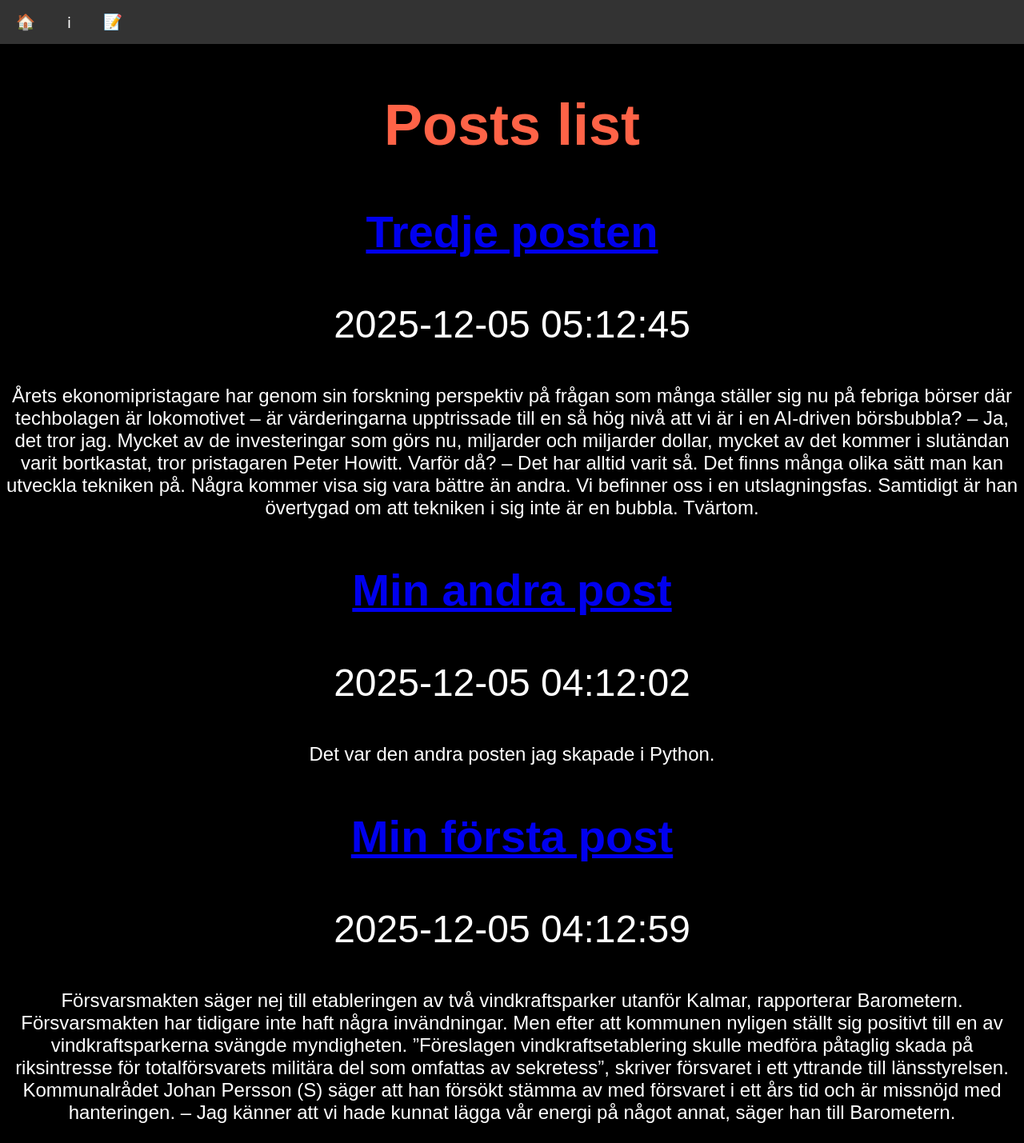
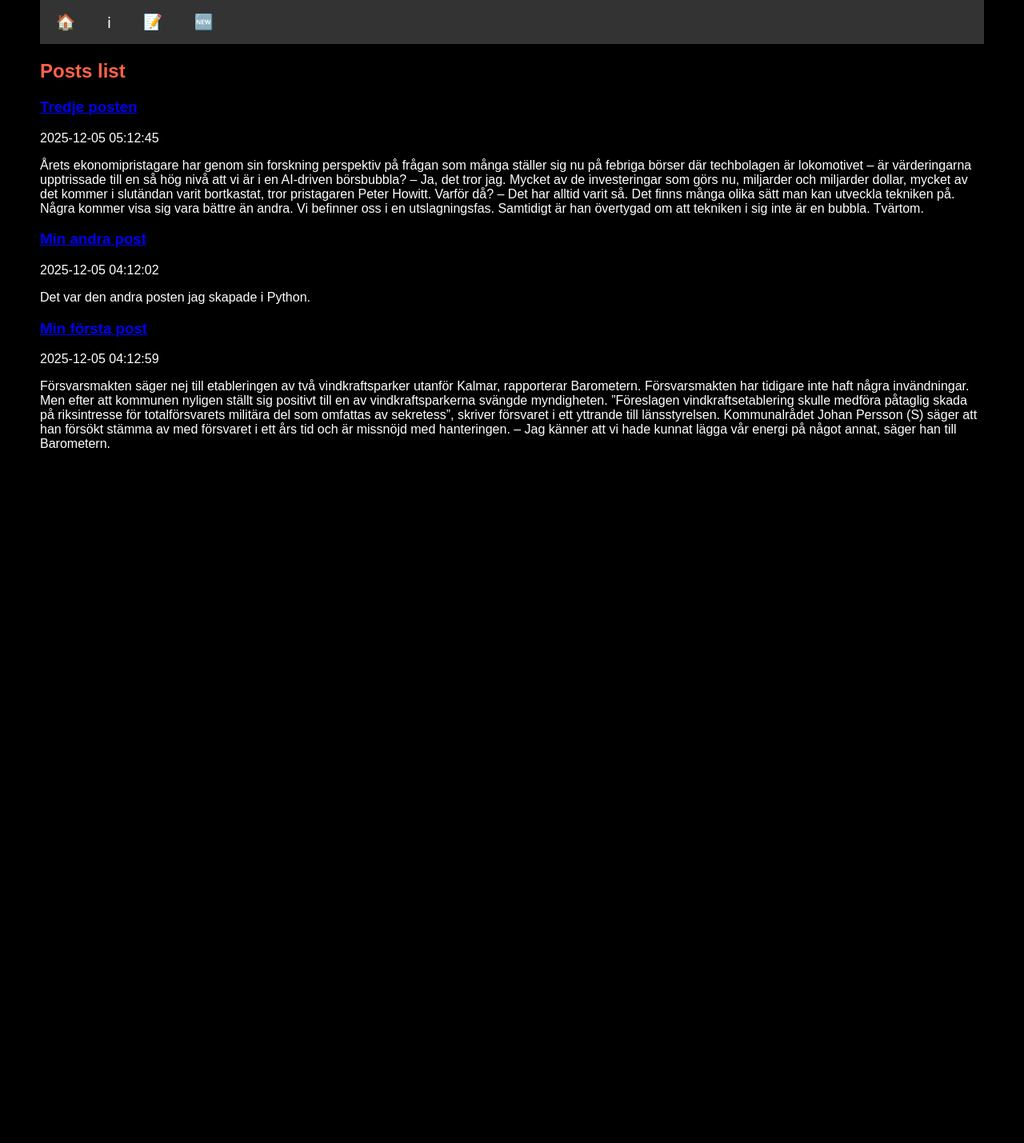
Before and after one commit to olleljungdahl/mix, a Django app: page /posts/ in a window 1280 px wide. Shown: the whole page at 80% size. After the commit the page ends 560 px from the top, so only its background shows below. Run offline with Django 5.2, Linux system fonts and the light colour scheme; data comes from the database, SQL or seed files in the repository; both versions use the stored data as it was after the commit.

Commit message:
Lektion 9 klar

```diff
--- a/static/css/style.css
+++ b/static/css/style.css
@@ -1,24 +1,31 @@
         /* Basic Reset */
         body {
-            margin: 0;
+            margin: 50px;
+            margin-top: 0px;
             padding: 0;
             font-family: sans-serif;
-            font-size: 3rem;
+            font-size: 1rem;
             background-color: black;
             color: white;
-            text-align: center;
+            text-align: left;
         }
 
         p.body {
-            font-size: 1.5rem;
+            font-size: 1rem;
+            text-align: left;
         }
 
         h1.posttitle {
             color: hotpink;
+            text-align: left;
         }
 
         h1.topheader {
             color: tomato;
+        }
+
+        li {
+            font-size: 0.7rem;
         }
 
         /* Image in post page */
--- a/templates/layout.html
+++ b/templates/layout.html
@@ -16,7 +16,8 @@
         <ul>
             <li><a href="/">🏠 </a></li>
             <li><a href="/about/">ℹ </a></li>
-            <li><a href=" {% url 'posts:list' %}">📝</a></li>
+            <li><a href=" {% url 'posts:list' %}">📝 </a></li>
+            <li><a href=" {% url 'users:register' %}">🆕 </a></li>
         </ul>
     </div>
 
--- a/users/templates/users/register.html
+++ b/users/templates/users/register.html
@@ -9,5 +9,10 @@
     <section>
         <h1>Registrera ny användare</h1>
 
+        <form class="form-with-validation" action="/users/register/" method="post">
+            {% csrf_token %}
+            {{ form }}
+            <button type="submit">Registrera</button>
+        </form>
     </section>
 {% endblock %}
```
Also changed, not shown: users/views.py (+12 -3 lines), db.sqlite3.
